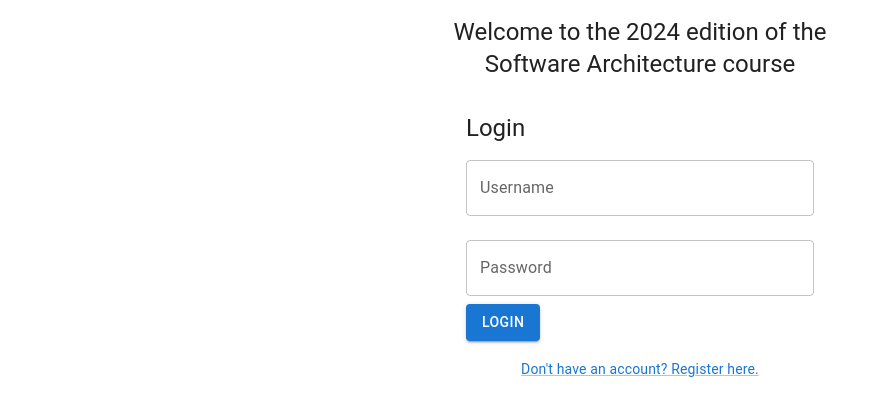
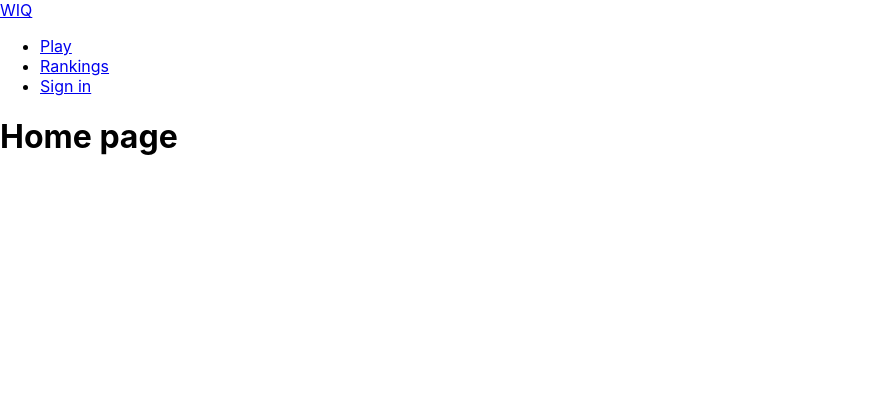
Before and after one commit to Arquisoft/wiq_en1a, a React (Create React App) app in the folder webapp/: page / in a window 1280 px wide. Shown: the top 416 px of the page, without its empty margins (0-888 px from the left). Built offline with nearby package versions, Linux system fonts and the light colour scheme.

Commit message:
Added navbar

```diff
--- a/webapp/package.json
+++ b/webapp/package.json
@@ -14,6 +14,7 @@
     "postcss": "^8.4.35",
     "react": "^18.2.0",
     "react-dom": "^18.2.0",
+    "react-router-dom": "^6.22.3",
     "react-scripts": "5.0.1",
     "tailwindcss": "^3.4.1",
     "web-vitals": "^3.5.1"
--- a/webapp/src/App.js
+++ b/webapp/src/App.js
@@ -1,6 +1,9 @@
 import React, { useState } from 'react';
+import {BrowserRouter, Routes, Route} from 'react-router-dom'
 import AddUser from './components/AddUser';
+import Navbar from './components/Navbar';
 import Login from './components/Login';
+import Rankings from './components/Rankings';
 import CssBaseline from '@mui/material/CssBaseline';
 import Container from '@mui/material/Container';
 import Typography from '@mui/material/Typography';
@@ -14,7 +17,21 @@ function App() {
   };
 
   return (
-    <Container component="main" maxWidth="xs">
+    <BrowserRouter>
+    <Navbar />
+      <Routes>
+        <Route path='/' element={<h1 class='font-bold font-xl'>Home page</h1>}/>
+        <Route path='/login' element={<Login />} />
+        <Route path='/register' element={<AddUser />} />
+        <Route path='/rankings' element={<Rankings />} />
+        <Route path='/play' element={<h1 class='font-bold font-xl'>Play page</h1>} />
+      </Routes>
+    </BrowserRouter>
+
+
+
+
+    /* <Container component="main" maxWidth="xs">
       <CssBaseline />
       <Typography component="h1" variant="h5" align="center" sx={{ marginTop: 2 }}>
         Welcome to the 2024 edition of the Software Architecture course
@@ -31,8 +48,8 @@ function App() {
           </Link>
         )}
       </Typography>
-    </Container>
-  );
+    </Container> */
+  )
 }
 
 export default App;
--- /dev/null
+++ b/webapp/src/components/Navbar.jsx
@@ -0,0 +1,21 @@
+function Navbar() {
+
+    return (
+        <header class="lg:px-16 px-4 bg-white flex flex-wrap items-center py-4 shadow-md">
+            <div class="flex-1 flex justify-between items-center">
+                <a href="/" class="text-xl font-bold">WIQ</a>
+            </div>
+            <div class="hidden md:flex md:items-center md:w-auto w-full" id="menu">
+                <nav>
+                    <ul class="md:flex items-center justify-between text-base text-gray-700 pt-4 md:pt-0">
+                        <li><a class="md:p-4 py-3 px-0 block" href='/play' >Play</a></li>
+                        <li><a class="md:p-4 py-3 px-0 block" href="/rankings">Rankings</a></li>
+                        <li><a class="md:p-4 py-3 px-0 block" href="/login">Sign in</a></li>
+                    </ul>
+                </nav>
+            </div>
+        </header>
+    )
+}
+
+export default Navbar
```
Also changed, not shown: 1 other file (tests, documents, lock files or other folders).
